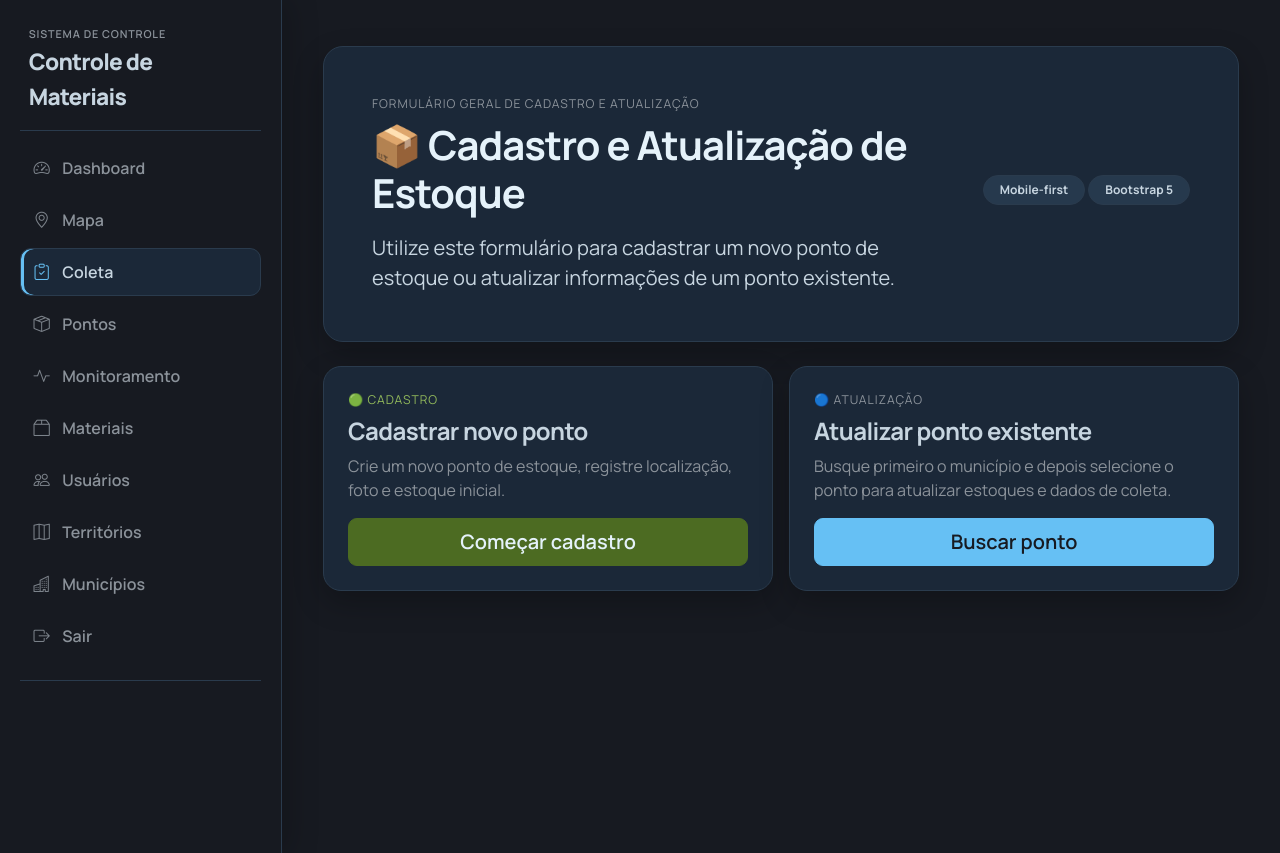
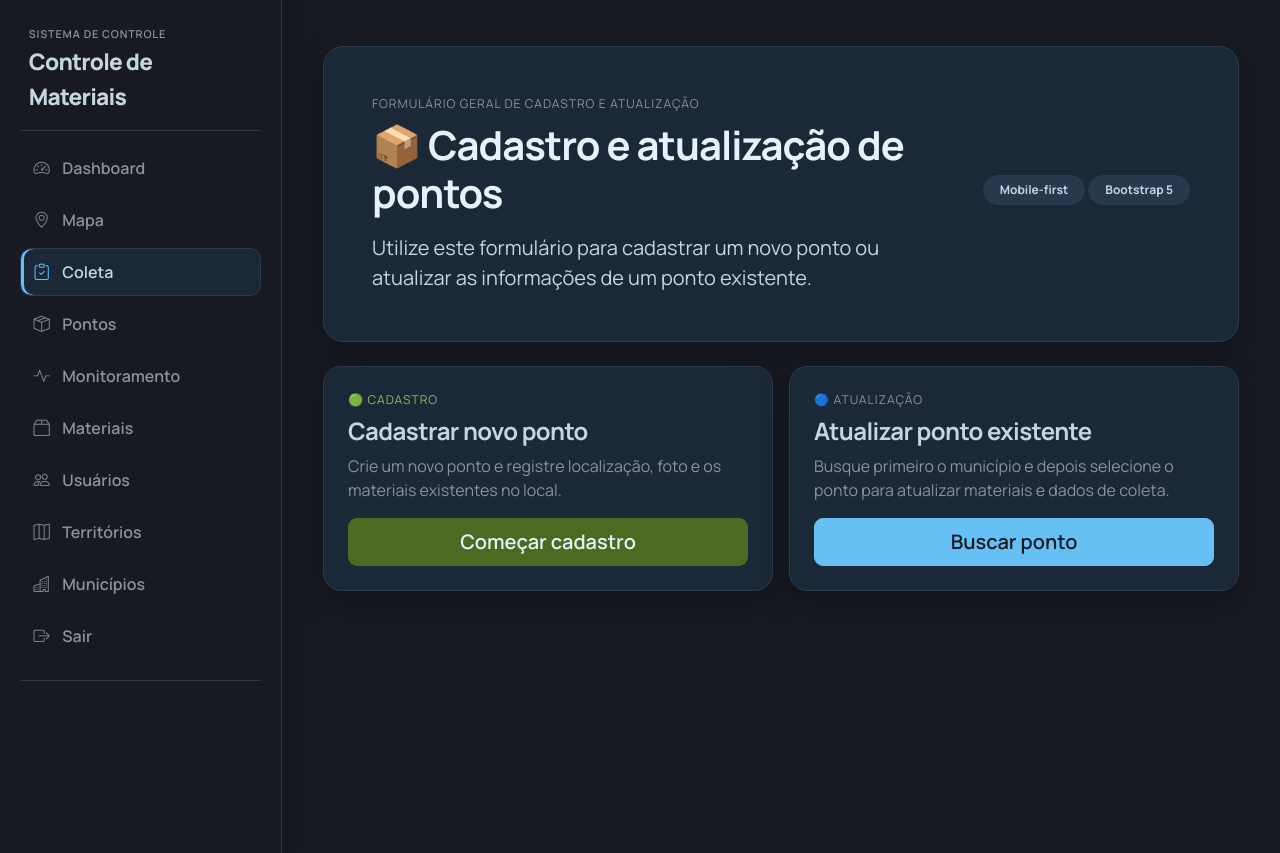
Before and after one commit to devcleristonjr/controle, a Flask app: page /coleta in a window 1280 px wide. Shown: the top 853 px of the page. Run offline with Flask 3, Linux system fonts and the light colour scheme; parts of the project's set-up code (start-up, migrations or seed data) failed here and were passed over; some libraries are stand-ins or nearby versions.

Commit message:
Refina linguagem orientada aos pontos

```diff
--- a/app/templates/coleta_public/index.html
+++ b/app/templates/coleta_public/index.html
@@ -1,12 +1,12 @@
 {% extends 'coleta_public/base.html' %}
-{% block coleta_title %}Cadastro e Atualização de Estoque{% endblock %}
+{% block coleta_title %}Cadastro e atualização de pontos{% endblock %}
 {% block coleta_content %}
 <section class="public-hero p-4 p-md-5 mb-4">
   <div class="row align-items-center g-4">
     <div class="col-lg-8">
       <div class="soft-label mb-2">Formulário geral de cadastro e atualização</div>
-      <h1 class="display-6 fw-bold mb-3">📦 Cadastro e Atualização de Estoque</h1>
-      <p class="lead mb-0">Utilize este formulário para cadastrar um novo ponto de estoque ou atualizar informações de um ponto existente.</p>
+      <h1 class="display-6 fw-bold mb-3">📦 Cadastro e atualização de pontos</h1>
+      <p class="lead mb-0">Utilize este formulário para cadastrar um novo ponto ou atualizar as informações de um ponto existente.</p>
     </div>
     <div class="col-lg-4 text-lg-end">
       <div class="badge text-bg-light border rounded-pill px-3 py-2 mb-2">Mobile-first</div>
@@ -21,7 +21,7 @@
       <div class="option-card public-card h-100 p-4">
         <div class="soft-label mb-2 text-success">🟢 Cadastro</div>
         <h2 class="h4 fw-bold mb-2">Cadastrar novo ponto</h2>
-        <p class="text-muted mb-3">Crie um novo ponto de estoque, registre localização, foto e estoque inicial.</p>
+        <p class="text-muted mb-3">Crie um novo ponto e registre localização, foto e os materiais existentes no local.</p>
         <span class="btn btn-success btn-lg w-100">Começar cadastro</span>
       </div>
     </a>
@@ -31,7 +31,7 @@
       <div class="option-card public-card h-100 p-4">
         <div class="soft-label mb-2 text-primary">🔵 Atualização</div>
         <h2 class="h4 fw-bold mb-2">Atualizar ponto existente</h2>
-        <p class="text-muted mb-3">Busque primeiro o município e depois selecione o ponto para atualizar estoques e dados de coleta.</p>
+        <p class="text-muted mb-3">Busque primeiro o município e depois selecione o ponto para atualizar materiais e dados de coleta.</p>
         <span class="btn btn-primary btn-lg w-100">Buscar ponto</span>
       </div>
     </a>
```
